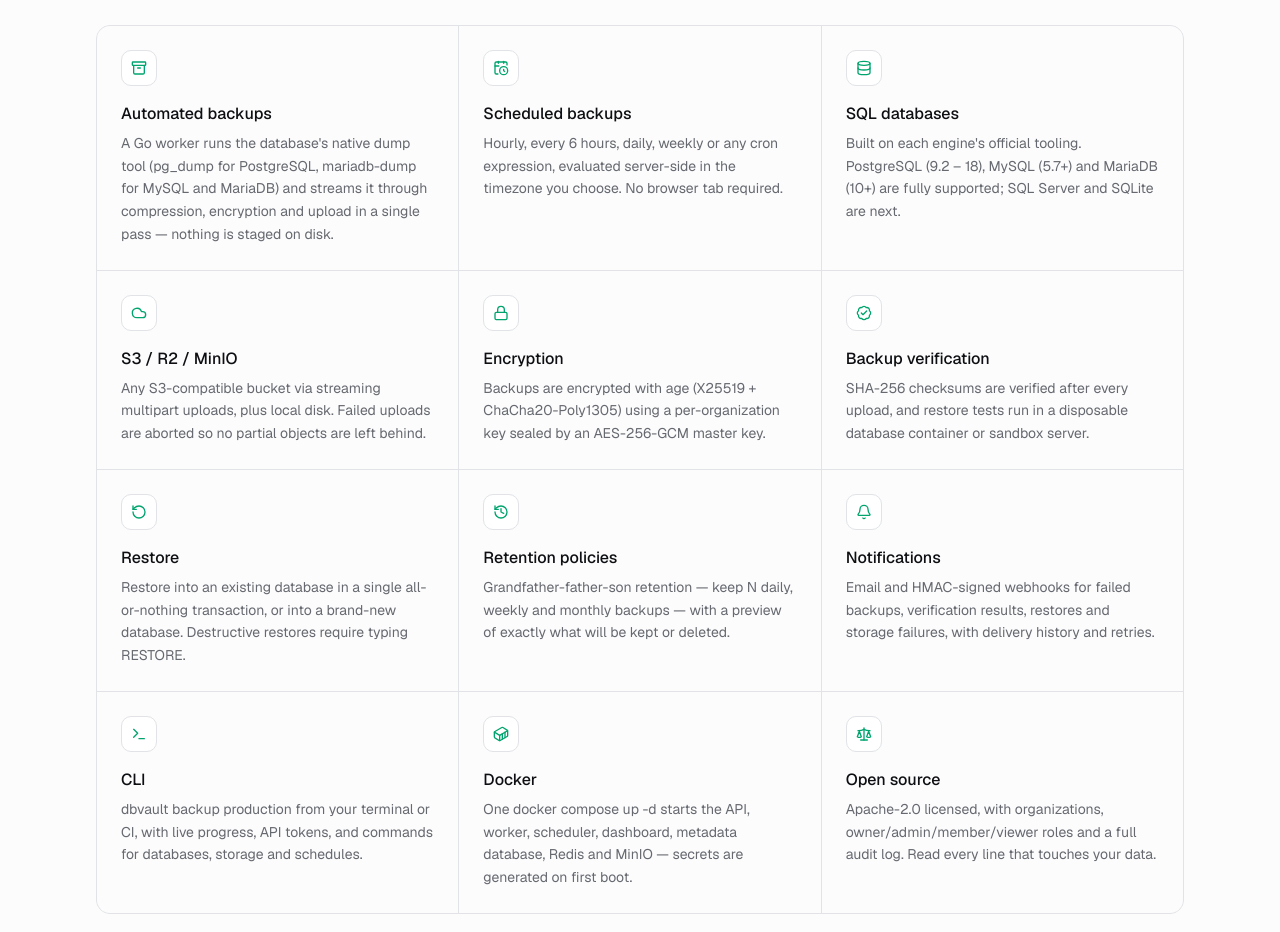
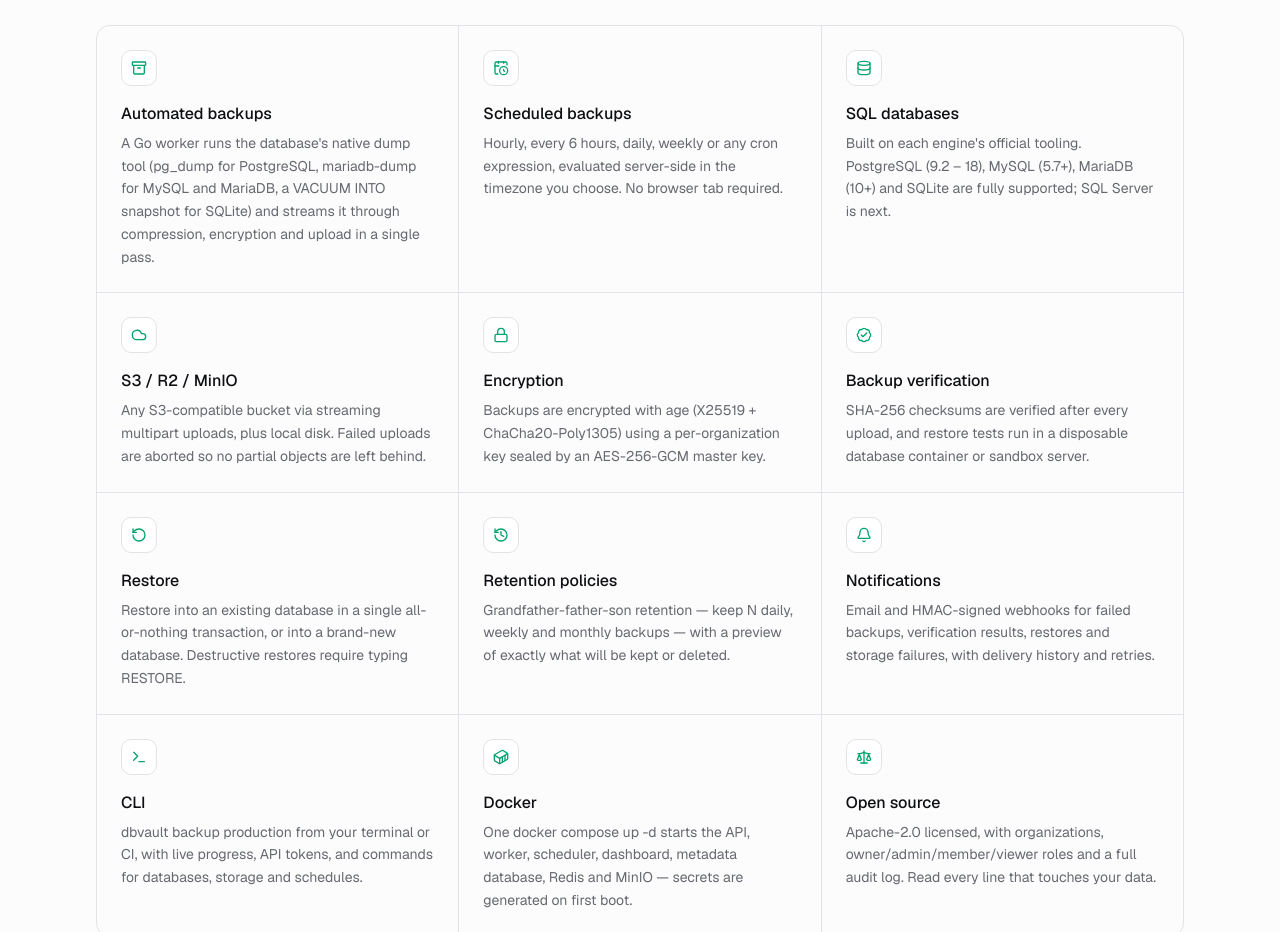
Before and after one commit to Database-Vault-Tech/dbvault, a Next.js app in the folder frontend/: page / in a window 1280 px wide. Shown: the part 1760-2692 px from the top of the page. Built offline with nearby package versions, Linux system fonts and the light colour scheme; no server answers.

Commit message:
feat: update features descriptions to include SQLite support and clarify backup methods

```diff
--- a/frontend/src/components/marketing/features.tsx
+++ b/frontend/src/components/marketing/features.tsx
@@ -19,7 +19,7 @@ const FEATURES = [
   {
     icon: Archive,
     title: "Automated backups",
-    body: "A Go worker runs the database's native dump tool (pg_dump for PostgreSQL, mariadb-dump for MySQL and MariaDB) and streams it through compression, encryption and upload in a single pass — nothing is staged on disk.",
+    body: "A Go worker runs the database's native dump tool (pg_dump for PostgreSQL, mariadb-dump for MySQL and MariaDB, a VACUUM INTO snapshot for SQLite) and streams it through compression, encryption and upload in a single pass.",
   },
   {
     icon: CalendarClock,
@@ -29,7 +29,7 @@ const FEATURES = [
   {
     icon: Database,
     title: "SQL databases",
-    body: "Built on each engine's official tooling. PostgreSQL (9.2 – 18), MySQL (5.7+) and MariaDB (10+) are fully supported; SQL Server and SQLite are next.",
+    body: "Built on each engine's official tooling. PostgreSQL (9.2 – 18), MySQL (5.7+), MariaDB (10+) and SQLite are fully supported; SQL Server is next.",
   },
   {
     icon: Cloud,
```
